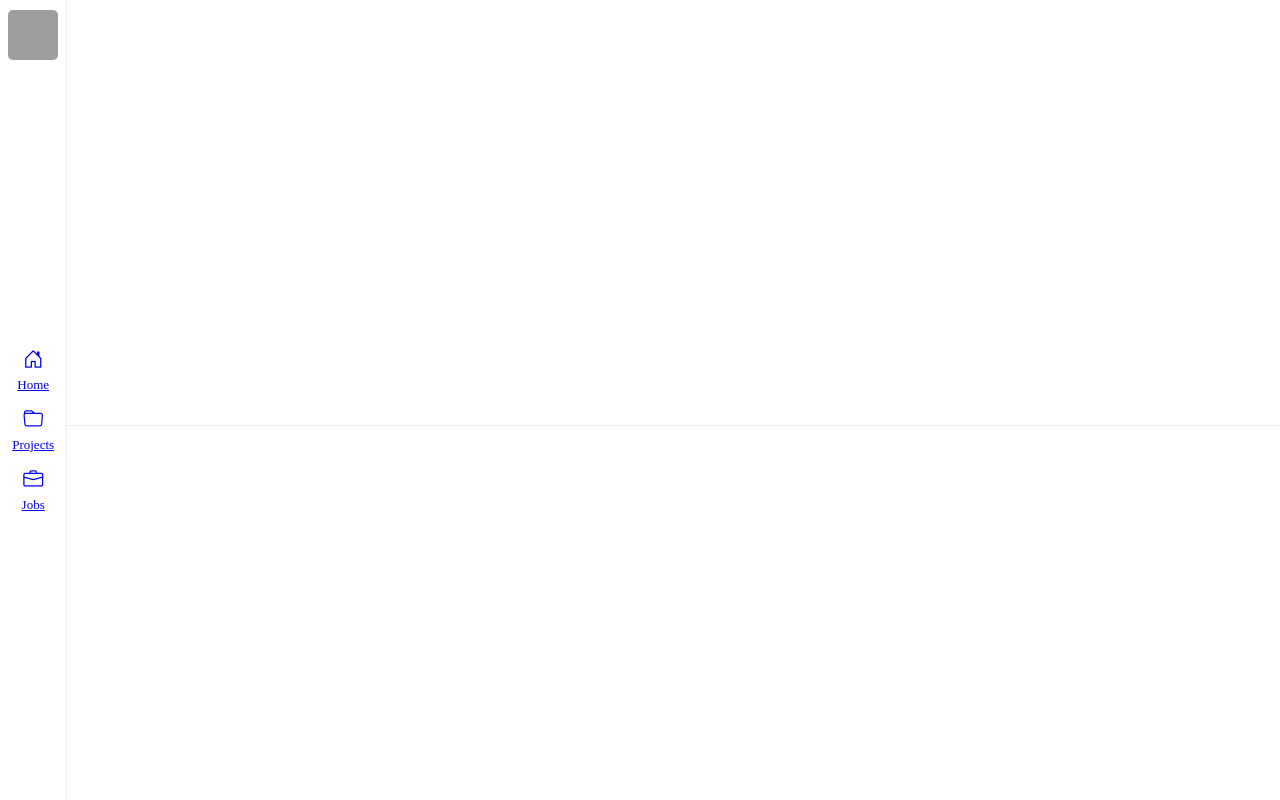
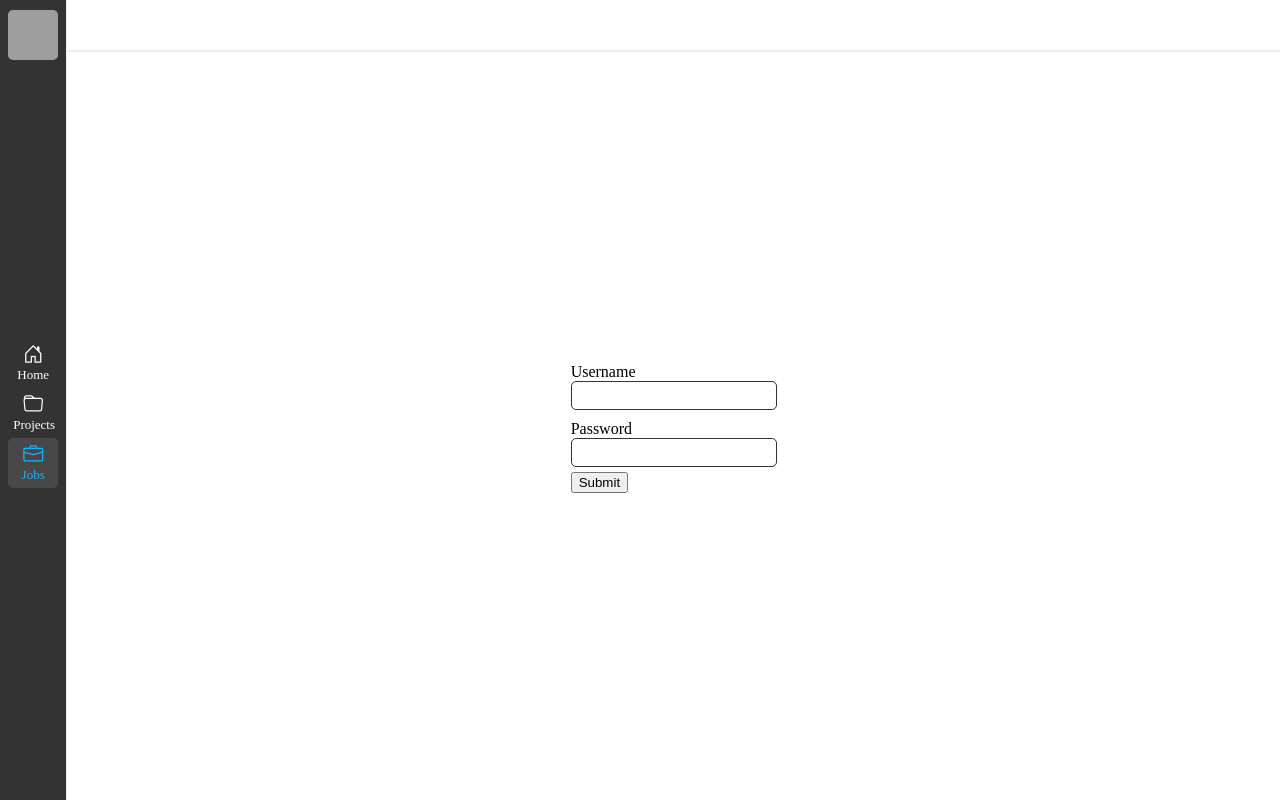
Before and after one commit to lxndrbukin/memsource, a Vue app: page /jobs in a window 1280 px wide. Before the commit this address had no page. Built offline with nearby package versions, Linux system fonts and the light colour scheme; grey boxes are pictures that could not be loaded.

Commit message:
Working on fetching user data and displaying it

```diff
--- a/src/App.vue
+++ b/src/App.vue
@@ -10,13 +10,13 @@
 
 <script>
 import Sidebar from './components/Sidebar/Sidebar.vue';
-import Topbar from './components/Topbar.vue';
+import Topbar from './components/Topbar/Topbar.vue';
 
 export default {
   name: 'App',
   components: {
     Sidebar,
-    Topbar
+    Topbar,
   },
 };
 </script>
@@ -24,6 +24,10 @@ export default {
 <style lang="scss">
 body {
   margin: 0;
+
+  a {
+    text-decoration: none;
+  }
 }
 
 #app {
@@ -38,7 +42,6 @@ body {
       width: 100%;
       display: flex;
       flex-direction: column;
-      justify-content: center;
     }
   }
 }
--- a/src/assets/api/memsource.js
+++ b/src/assets/api/memsource.js
@@ -2,12 +2,12 @@ import qs from 'qs';
 import axios from 'axios';
 
 // const CLIENT_ID = 'peZcLV48sGUYeB8c6HQbQ2';
-const API_URL = 'https://cloud.memsource.com/web/api2/v1';
+const API_URL = 'https://cloud.memsource.com/web/api2';
 
 export default {
   login: async (username, password) => {
     return await axios
-      .post(`${API_URL}/auth/login`, {
+      .post(`${API_URL}/v1/auth/login`, {
         userName: username,
         password: password,
       })
@@ -18,7 +18,10 @@ export default {
   },
   logout: async () => {
     await axios.post(
-      `${API_URL}/auth/logout?token=${localStorage.getItem('token')}`
+      `${API_URL}/v1/auth/logout?token=${localStorage.getItem('token')}`
     );
   },
+  fetchUser: (userUid, token) => {
+    return axios.get(`${API_URL}/v3/users/${userUid}?token=${token}`);
+  },
 };
--- a/src/components/Sidebar/Sidebar.vue
+++ b/src/components/Sidebar/Sidebar.vue
@@ -43,6 +43,7 @@ export default {
   border-right: 1px solid #eee;
   display: flex;
   flex-direction: column;
+  background-color: #333;
 
   .sidebar_logo {
     margin: 10px auto;
@@ -61,14 +62,15 @@ export default {
     margin: 33vh auto auto auto;
 
     .sidebar_menu-btn {
-      width: 50px;
-      height: 50px;
+      width: 40px;
+      height: 40px;
       justify-content: center;
       display: flex;
       flex-direction: column;
       padding: 5px;
       font-size: 13px;
       text-align: center;
+      color: #fff;
 
       i {
         margin: auto;
--- a/src/components/Sidebar/SidebarLink.vue
+++ b/src/components/Sidebar/SidebarLink.vue
@@ -11,3 +11,11 @@ export default {
   props: ['link'],
 };
 </script>
+
+<style lan="scss">
+.router-link-active {
+  background-color: #484848;
+  border-radius: 5px;
+  color: #14b4fc !important;
+}
+</style>
--- a/src/components/Topbar.vue
+++ b/src/components/Topbar/Topbar.vue
@@ -1,36 +1,34 @@
 <template>
   <div class="topbar">
     <a v-if="isLoggedIn" href="#" @click="logout">Logout</a>
+    <TopbarUser v-if="isLoggedIn" />
   </div>
 </template>
 
 <script>
 import { mapGetters } from 'vuex';
 import { mapActions } from 'vuex';
+import TopbarUser from './TopbarUser.vue';
 
 export default {
   name: 'Topbar',
   methods: {
-    ...mapActions(['logout']),
-    loggedIn() {
-      if (this.isLoggedIn) {
-        console.log('hi')
-      }
-    }
+    ...mapActions(['logout', 'fetchUser']),
   },
   computed: {
-    ...mapGetters(['isLoggedIn'])
+    ...mapGetters(['isLoggedIn']),
   },
-  created() {
-    this.loggedIn()
-  }
-}
+  components: {
+    TopbarUser,
+  },
+};
 </script>
 
-<style lang='scss'>
+<style lang="scss">
 .topbar {
   height: 50px;
   width: 100%;
   border-bottom: 1px solid #eee;
+  box-shadow: 1px 1px 1px #eee;
 }
 </style>
--- /dev/null
+++ b/src/components/Topbar/TopbarUser.vue
@@ -0,0 +1,23 @@
+<template>
+  <div class="topbar-user">
+    <div>{{ user.firstName[0] }}</div>
+  </div>
+</template>
+
+<script>
+import { mapActions } from 'vuex';
+import { mapGetters } from 'vuex';
+
+export default {
+  name: 'TopbarUser',
+  methods: {
+    ...mapActions(['fetchUser']),
+  },
+  computed: {
+    ...mapGetters(['user']),
+  },
+  created() {
+    this.fetchUser();
+  },
+};
+</script>
--- a/src/main.js
+++ b/src/main.js
@@ -4,7 +4,11 @@ import { store } from './store';
 import App from './App.vue';
 import Home from './components/Home.vue';
 
-const routes = [{ path: '/', component: Home }];
+const routes = [
+  { path: '/', component: Home },
+  { path: '/projects', component: Home },
+  { path: '/jobs', component: Home },
+];
 
 export const router = createRouter({
   history: createWebHistory(),
--- a/src/store/index.js
+++ b/src/store/index.js
@@ -1,8 +1,10 @@
 import { createStore } from 'vuex';
 import auth from './modules/auth';
+import user from './modules/user';
 
 export const store = createStore({
   modules: {
     auth,
+    user,
   },
 });
--- /dev/null
+++ b/src/store/modules/user.js
@@ -0,0 +1,36 @@
+import memsourceApi from '../../assets/api/memsource';
+
+const state = {
+  user: {},
+};
+
+const getters = {
+  user: (state) => state.user,
+};
+
+const actions = {
+  fetchUser: async ({ rootState, commit }) => {
+    const { uid, token } = rootState.auth;
+    const user = await memsourceApi.fetchUser(uid, token);
+    const { firstName, lastName, role, email } = user.data;
+    commit('setUser', {
+      firstName,
+      lastName,
+      email,
+      role,
+    });
+  },
+};
+
+const mutations = {
+  setUser: (state, user) => {
+    state.user = user;
+  },
+};
+
+export default {
+  state,
+  getters,
+  actions,
+  mutations,
+};
```
